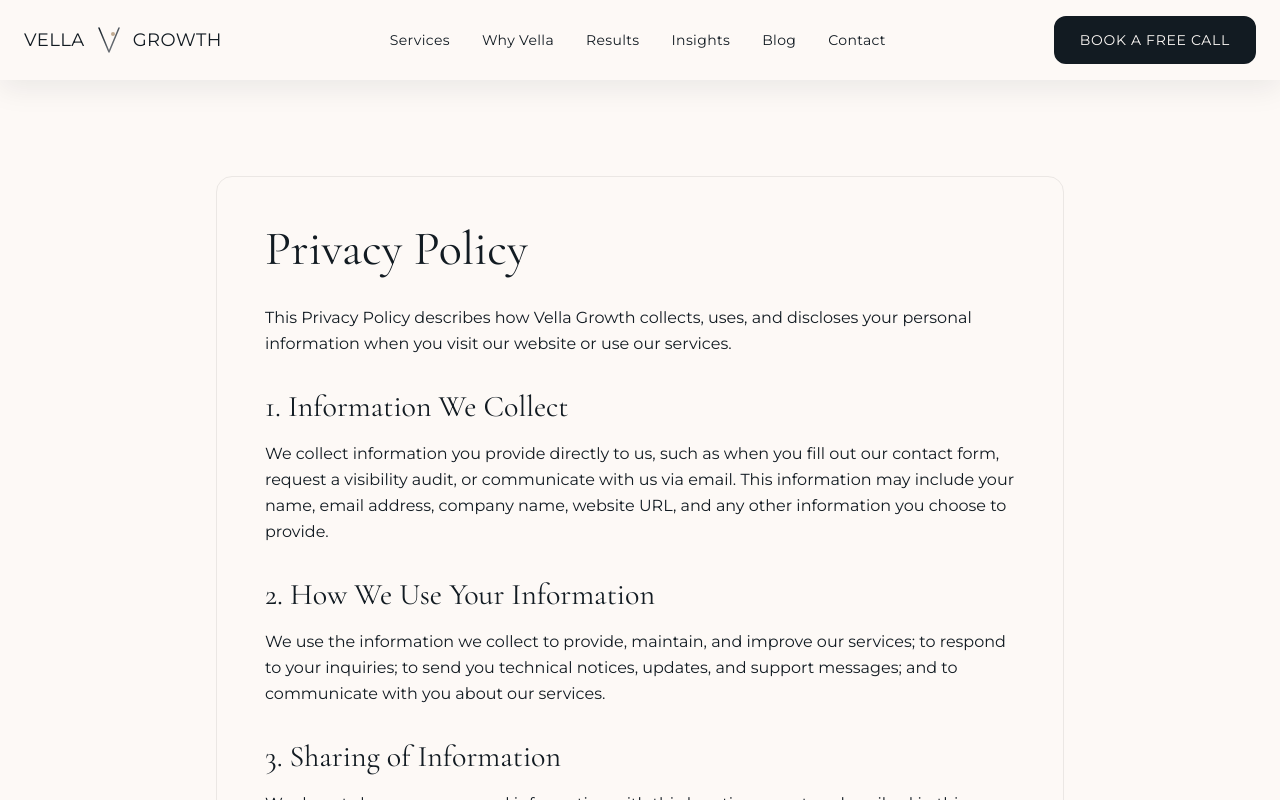
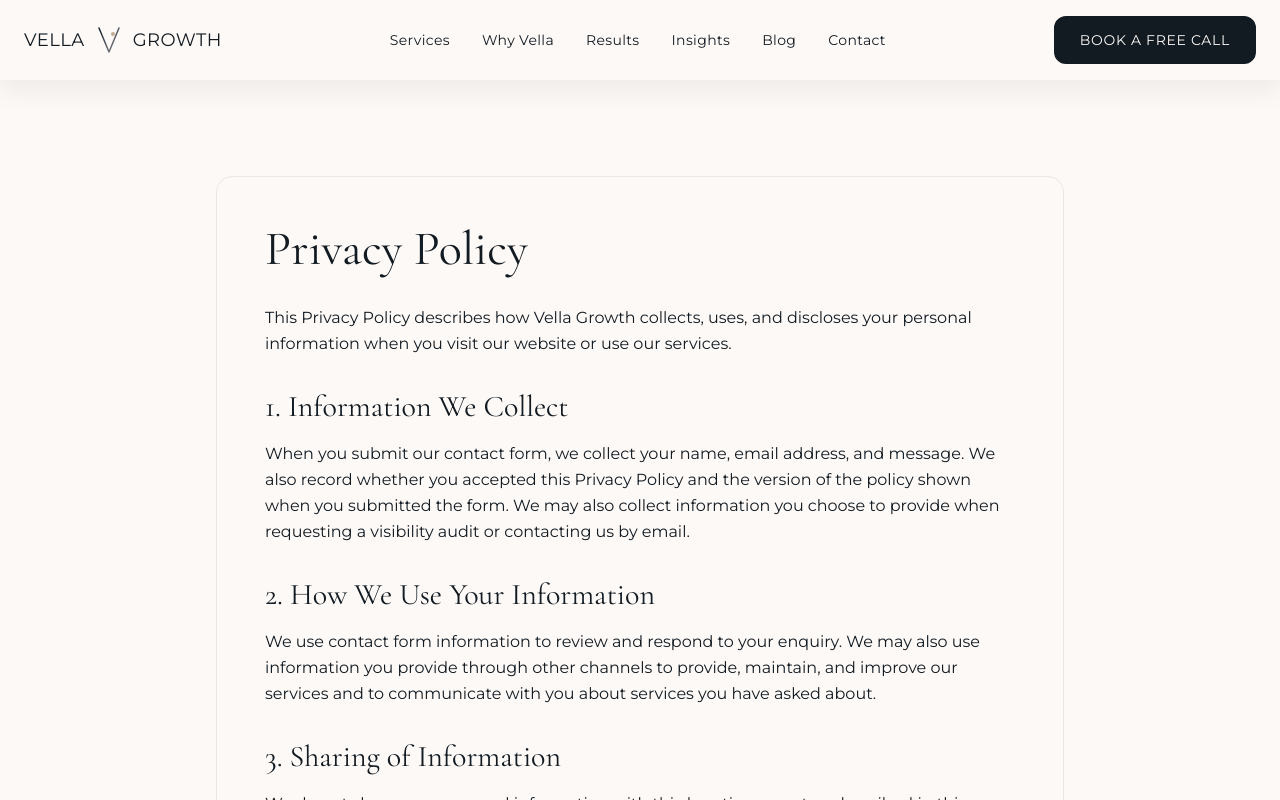
Before and after one commit to lasuamont/vellagrowthagency, a Next.js app: page /privacy in a window 1280 px wide. Shown: the top 800 px of the page. Built offline with nearby package versions, Linux system fonts and the light colour scheme.

Commit message:
Align Privacy Policy with updated contact form

```diff
--- a/src/app/privacy/page.tsx
+++ b/src/app/privacy/page.tsx
@@ -24,7 +24,7 @@ export default function PrivacyPolicy() {
                 1. Information We Collect
               </h2>
               <p className="font-montserrat text-ink-navy text-base leading-relaxed">
-                We collect information you provide directly to us, such as when you fill out our contact form, request a visibility audit, or communicate with us via email. This information may include your name, email address, company name, website URL, and any other information you choose to provide.
+                When you submit our contact form, we collect your name, email address, and message. We also record whether you accepted this Privacy Policy and the version of the policy shown when you submitted the form. We may also collect information you choose to provide when requesting a visibility audit or contacting us by email.
               </p>
             </section>
 
@@ -33,7 +33,7 @@ export default function PrivacyPolicy() {
                 2. How We Use Your Information
               </h2>
               <p className="font-montserrat text-ink-navy text-base leading-relaxed">
-                We use the information we collect to provide, maintain, and improve our services; to respond to your inquiries; to send you technical notices, updates, and support messages; and to communicate with you about our services.
+                We use contact form information to review and respond to your enquiry. We may also use information you provide through other channels to provide, maintain, and improve our services and to communicate with you about services you have asked about.
               </p>
             </section>
 
```
